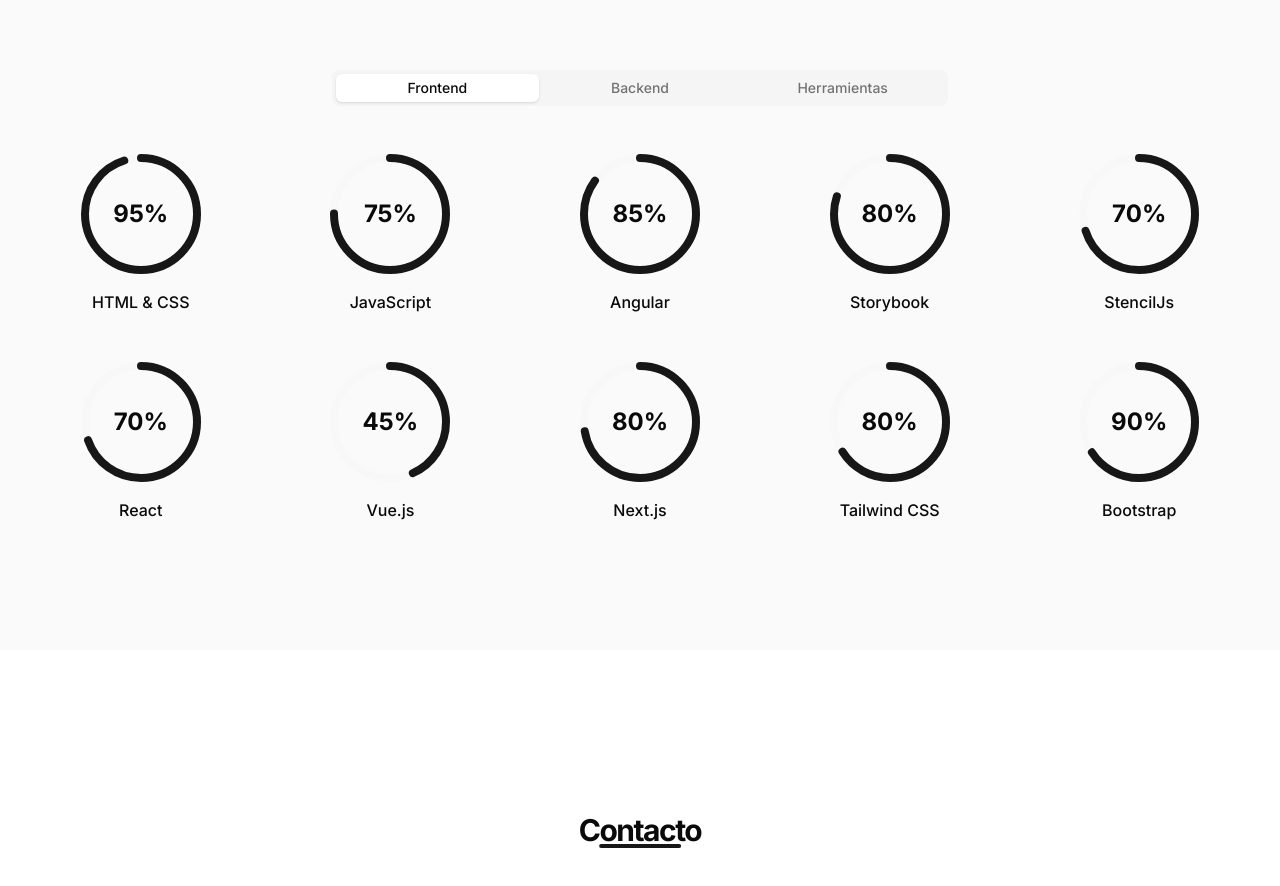
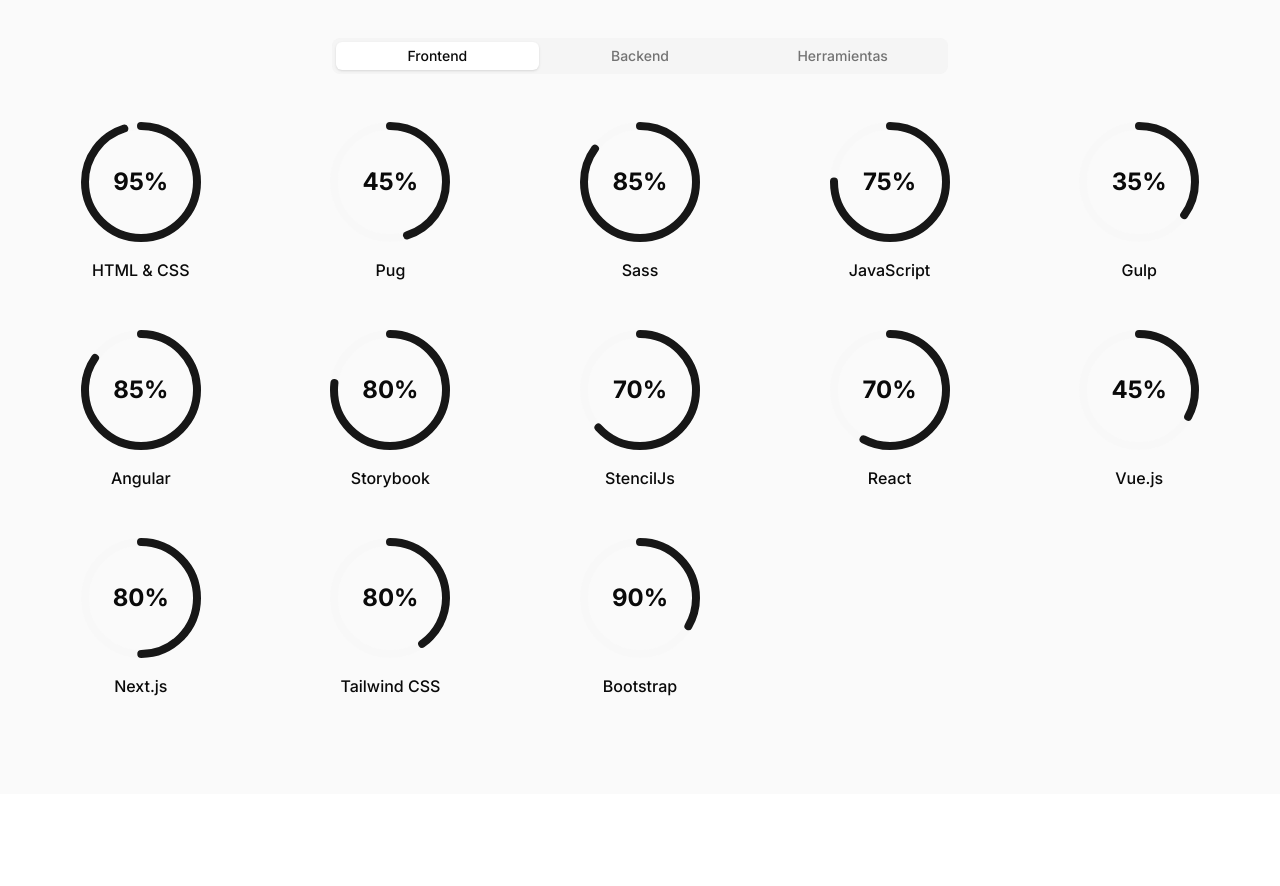
Before and after one commit to jmmolins87/nxt-jmmc, a Next.js app: page / in a window 1280 px wide. Shown: the part 5712-6598 px from the top of the page. Built offline with nearby package versions, Linux system fonts and the light colour scheme.

Commit message:
add news skills front

```diff
--- a/src/app/page.tsx
+++ b/src/app/page.tsx
@@ -236,7 +236,10 @@
   const skills = {
     frontend: [
       { name: "HTML & CSS", level: 95 },
+      { name: "Pug", level: 45 },
+      { name: "Sass", level: 85 },
       { name: "JavaScript", level: 75 },
+      { name: "Gulp", level: 35 },
       { name: "Angular", level: 85 },
       { name: "Storybook", level: 80 },
       { name: "StencilJs", level: 70 },
```
